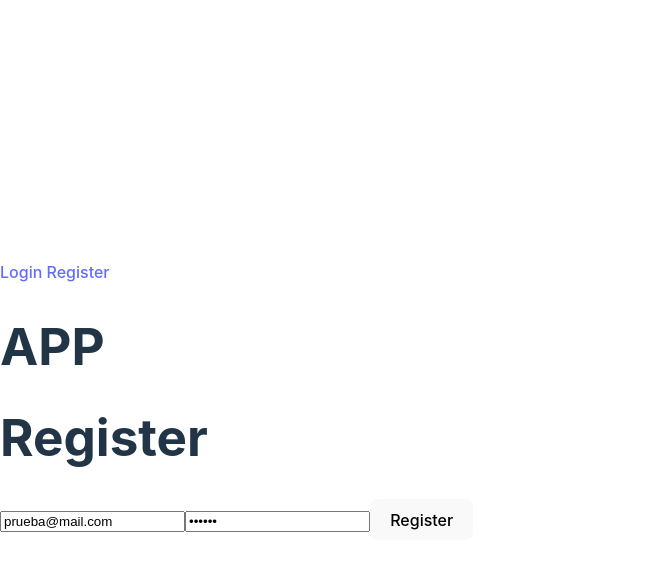
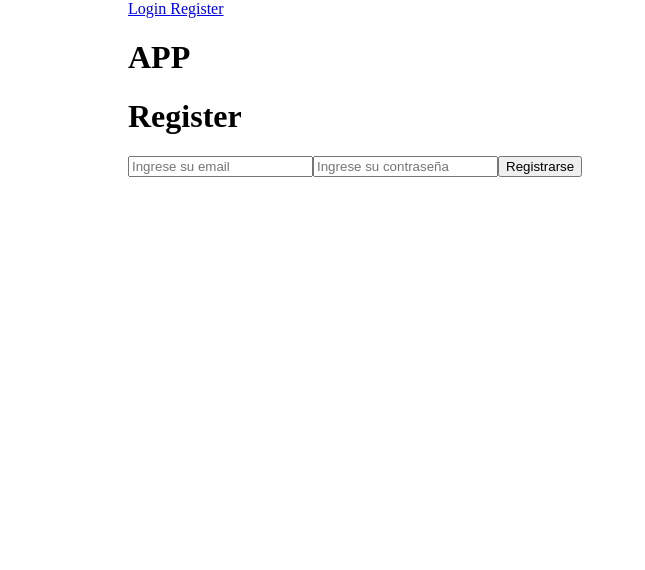
Before and after one commit to CodeSystem2022/UTN-app-firebase-gestor-documentos, a React (Vite) app in the folder Firebase-React/: page /register in a window 1280 px wide. Shown: the top 570 px of the page, without its empty margins (0-645 px from the left). Built offline with nearby package versions, Linux system fonts and the light colour scheme; no server answers.

Commit message:
Fix formatting and import issues in Login, Register, and main components

```diff
--- a/Firebase-React/src/App.jsx
+++ b/Firebase-React/src/App.jsx
@@ -2,31 +2,44 @@ import { Routes, Route } from "react-router-dom"; // Importa los componentes nec
 
 import Login from "./routes/Login"; // Importa el componente "Login" desde el archivo "Login.js".
 import Home from "./routes/Home"; // Importa el componente "Home" desde el archivo "Home.js".
+import Register from "./routes/Register"; // Importa el componente "Register" desde el archivo "Register.js".
 import Navbar from "./components/Navbar"; // Importa el componente "Navbar" desde el archivo "Navbar.js".
 import RequireAuth from "./components/RequireAuth"; // Importa el componente "RequireAuth" desde el archivo "RequireAuth.js".
-import Register from "./routes/Register";
+import { useContext } from "react";
+import { UserContext } from "./context/UserProvider";
+
 
 const App = () => {
+  const { user } = useContext(UserContext);
+  if (user === false) {
+    return <p>Loading...</p>;
+  }
+
   return (
     <>
-            <Navbar /> {/* Renderiza el componente "Navbar", que probablemente representa la barra de navegación de la aplicación. */}
-            <h1>APP</h1>{/* Renderiza un título o encabezado en la página.*/}
-            <Routes> {/*Define un conjunto de rutas utilizando el componente "Routes" de React Router.*/}
-
+      <Navbar />{" "}
+      {/* Renderiza el componente "Navbar", que probablemente representa la barra de navegación de la aplicación. */}
+      <h1>APP</h1>
+      {/* Renderiza un título o encabezado en la página.*/}
+      <Routes>
+        {" "}
+        {/*Define un conjunto de rutas utilizando el componente "Routes" de React Router.*/}
         {/* Definición de una ruta */}
         <Route
           path="/"
           element={
-                        <RequireAuth> {/*Envuelve el componente "Home" con "RequireAuth". Puede utilizarse para requerir autenticación antes de mostrar la página "Home".*/}
-                            <Home /> {/*Renderiza el componente "Home" cuando la ruta coincide con "/"*/}
+            <RequireAuth>
+              {" "}
+              {/*Envuelve el componente "Home" con "RequireAuth". Puede utilizarse para requerir autenticación antes de mostrar la página "Home".*/}
+              <Home />{" "}
+              {/*Renderiza el componente "Home" cuando la ruta coincide con "/"*/}
             </RequireAuth>
           }
         />
-
         {/* Definición de otra ruta */}
-                <Route path="/login" element={<Login />} /> {/* Define la ruta "/login" y renderiza el componente "Login" cuando la ruta coincide.*/}
-                <Route path="/register" element={<Register />} /> {/* Define la ruta "/register" y renderiza el componente "Register" cuando la ruta coincide.*/}
-
+        <Route path="/login" element={<Login />} />{" "}
+        {/* Define la ruta "/login" y renderiza el componente "Login" cuando la ruta coincide.*/}
+        <Route path="/register" element={<Register />} />
       </Routes>
     </>
   );
--- a/Firebase-React/src/index.css
+++ b/Firebase-React/src/index.css
@@ -1,69 +1,9 @@
-:root {
-  font-family: Inter, system-ui, Avenir, Helvetica, Arial, sans-serif;
-  line-height: 1.5;
-  font-weight: 400;
-
-  color-scheme: light dark;
-  color: rgba(255, 255, 255, 0.87);
-  background-color: #242424;
-
-  font-synthesis: none;
-  text-rendering: optimizeLegibility;
-  -webkit-font-smoothing: antialiased;
-  -moz-osx-font-smoothing: grayscale;
-  -webkit-text-size-adjust: 100%;
+body {
+  margin: 0 auto;
+  width: 80%;
 }
 
-a {
-  font-weight: 500;
-  color: #646cff;
-  text-decoration: inherit;
+code {
+  font-family: source-code-pro, Menlo, Monaco, Consolas, "Courier New",
+      monospace;
 }
-a:hover {
-  color: #535bf2;
-}
-
-body {
-  margin: 0;
-  display: flex;
-  place-items: center;
-  min-width: 320px;
-  min-height: 100vh;
-}
-
-h1 {
-  font-size: 3.2em;
-  line-height: 1.1;
-}
-
-button {
-  border-radius: 8px;
-  border: 1px solid transparent;
-  padding: 0.6em 1.2em;
-  font-size: 1em;
-  font-weight: 500;
-  font-family: inherit;
-  background-color: #1a1a1a;
-  cursor: pointer;
-  transition: border-color 0.25s;
-}
-button:hover {
-  border-color: #646cff;
-}
-button:focus,
-button:focus-visible {
-  outline: 4px auto -webkit-focus-ring-color;
-}
-
-@media (prefers-color-scheme: light) {
-  :root {
-    color: #213547;
-    background-color: #ffffff;
-  }
-  a:hover {
-    color: #747bff;
-  }
-  button {
-    background-color: #f9f9f9;
-  }
-}
--- a/Firebase-React/src/main.jsx
+++ b/Firebase-React/src/main.jsx
@@ -1,19 +1,18 @@
-import React from "react"; // Importa la biblioteca React para trabajar con componentes de React.
-import ReactDOM from "react-dom"; // Importa la biblioteca ReactDOM para renderizar componentes en el DOM.
+//import React from "react"; Importa la biblioteca React para trabajar con componentes de React.
+import ReactDOM from "react-dom/client";// Importa la biblioteca ReactDOM para renderizar componentes en el DOM.
 import "./index.css"; // Importa una hoja de estilo CSS llamada "index.css".
 import App from "./App"; // Importa el componente principal de la aplicación desde el archivo "App.js".
 
 import { BrowserRouter } from "react-router-dom"; // Importa el componente "BrowserRouter" de React Router, que permite la navegación en la aplicación.
 import UserProvider from "./context/UserProvider"; // Importa un componente personalizado "UserProvider" de un contexto definido en el proyecto.
 
-ReactDOM.render(
+ReactDOM.createRoot(document.getElementById("root")).render(
     <BrowserRouter>
-        <UserProvider>
-            <App />
-        </UserProvider>
-    </BrowserRouter>,
-    document.getElementById("root")
-);
+      <UserProvider>
+        <App />
+      </UserProvider>
+    </BrowserRouter>
+  );
 // Utiliza ReactDOM.render para renderizar la aplicación en el elemento con el ID "root" en el DOM.
 
 // Aquí se configura el enrutador principal y el proveedor de usuario antes de renderizar la aplicación principal.
--- a/Firebase-React/src/routes/Register.jsx
+++ b/Firebase-React/src/routes/Register.jsx
@@ -1,56 +1,48 @@
-import { useContext, useState } from "react"; // Importa React y los hooks useContext y useState desde la biblioteca "react".
-import { useNavigate } from "react-router-dom"; // Importa el hook useNavigate desde "react-router-dom".
-import { UserContext } from "../context/UserProvider"; // Importa el contexto UserContext desde un archivo llamado "UserProvider.js" en un directorio "context".
+import { useContext, useState } from "react";
+import { UserContext } from "../context/UserProvider";
+import { useNavigate } from "react-router-dom";
 
 const Register = () => {
-    // Define componentes de estado para email y password y sus funciones para actualizarlos.
-    const [email, setEmail] = useState("prueba@mail.com");
-    const [password, setPassword] = useState("123456");
+    const [email, setEmail] = useState(""); // con esto creamos el estado del email
+    const [password, setPassword] = useState(""); // con esto creamos el estado del password
 
-    const navegate = useNavigate(); // Obtiene la función de navegación desde react-router-dom.
+    const navegate = useNavigate(); // con esto creamos la navegacion
 
-    // Obtiene la función "registerUser" desde el contexto UserContext utilizando el hook useContext.
-    const { registerUser } = useContext(UserContext);
+    const {registerUser} = useContext(UserContext); // con esto creamos el contexto del usuario
 
-    // Maneja el envío del formulario cuando el usuario presiona el botón "Register".
-    const handleSubmit = async (e) => {
-        e.preventDefault(); // Previene el comportamiento predeterminado del formulario.
-
+    const handleSudmit = async(e) => {
+        e.preventDefault();
         console.log(email, password);
-
         try {
-            // Llama a la función "registerUser" para registrar al usuario con el email y contraseña proporcionados.
-            await registerUser(email, password);
-
-            console.log("Usuario creado");
-            navegate("/"); // Redirige al usuario a la página de inicio (ruta "/") después de registrar exitosamente.
-
+            await registerUser(email, password); // con esto registramos al usuario
+            console.log("Usuario registrado");
+            navegate("/");
         } catch (error) {
-            console.log(error.code); // En caso de error, muestra el código del error en la consola.
+            console.log(error.code);
         }
-    };
+    } // con esto manejamos el submit del formulario que sirve para registrar al usuario
 
   return (
     <>
      <h1>Register</h1>
-        <form onSubmit={handleSubmit}>
-            <input
-                type="email"
-                placeholder="Ingrese email"
+     <form onSubmit={handleSudmit}>
+        <input type="email"
+         placeholder="Ingrese su email"
          value={email}
          onChange={(e) => setEmail(e.target.value)}
          />
-            <input
-                type="password"
-                placeholder="Ingrese Password"
+         <input type="password"
+         placeholder="Ingrese su contraseña"
          value={password}
          onChange={(e) => setPassword(e.target.value)}
          />
-            <button type="submit">Register</button>
+            <button type="submit">Registrarse</button>
      </form>
     </>
 
-    );
+  ) // con esto creamos el formulario para registrar al usuario
 }
 
-export default Register;
+export default Register
+
+// este componente sirve para registrar al usuario
```
Also changed, not shown: Firebase-React/src/context/UserProvider.jsx (+6 -4 lines), Firebase-React/src/routes/Login.jsx (line endings or trailing spaces). Lines whose indentation alone changed are shown as unchanged.
